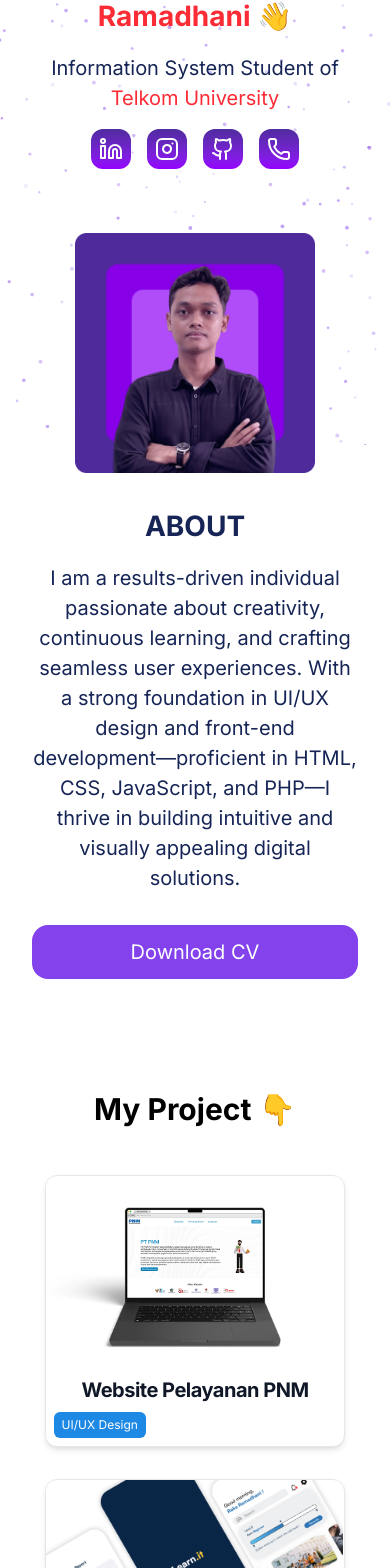
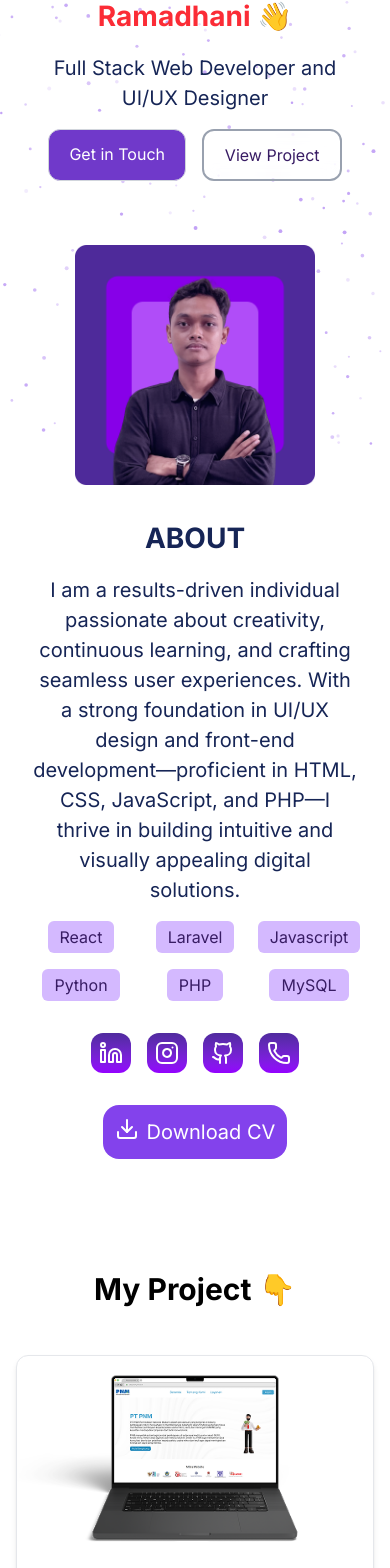
Before and after one commit to rakaramadhani/raka-ramadhani, a React (Vite) app: page / in a window 390 px wide. Shown: the part 399-1967 px from the top of the page. Built offline with nearby package versions, Linux system fonts and the light colour scheme.

Commit message:
Adding new style

```diff
--- a/src/components/About.jsx
+++ b/src/components/About.jsx
@@ -1,14 +1,47 @@
+import { DownloadIcon, Linkedin, Instagram, Github, Phone } from "lucide-react"
+
 const About = () => {
     const aboutMe = "I am a results-driven individual passionate about creativity, continuous learning, and crafting seamless user experiences. With a strong foundation in UI/UX design and front-end development—proficient in HTML, CSS, JavaScript, and PHP—I thrive in building intuitive and visually appealing digital solutions.";
     return(
-        <div className="flex-col justify-items-center space-y-8 md:space-y-0 md:flex-row md:p-8 md:flex md:gap-[64px] md:border md:rounded-2xl md:border-gray-200 md:shadow-sm md:backdrop-blur-[2px]">
-                <img src="/image/about-me.png" alt="Picture not Found" className="w-60 md:w-[360px] h-60 md:h-[360px]"/>
+        <div className="flex-col justify-items-center items-center space-y-8 md:space-y-0 md:flex-row md:p-8 md:flex md:gap-[64px] md:border md:rounded-2xl md:border-gray-200 md:shadow-sm md:backdrop-blur-[2px]">
+                <img src="/image/about-me.png" alt="Picture not Found" className="w-60 md:w-[500px] h-60 md:h-[500px]"/>
 
                 {/* Right */}
-                <div className="text-center md:text-left max-w-3xl">
+                <div className="text-center justify-items-center md:text-left max-w-3xl">
                     <h1 className="font-bold text-h2-mobile md:text-h2-desktop text-blue-950 mb-4 uppercase">About</h1>
                     <p className="text-body-mobile md:text-body-desktop text-blue-950 text-center md:text-justify">{aboutMe}</p>
-                    <button className="mt-8 text-btn-mobile md:text-btn-desktop p-[12px] bg-primary hover:bg-primary-light transition cursor-pointer text-white w-full rounded-2xl">
+                    <div className="mt-4 md:flex h-auto gap-4 grid grid-cols-3 content-around justify-items-center">
+                        <p className="px-3 py-1 rounded-md bg-primary-extra-light text-primary-dark  w-fit ">React</p>
+                        <p className="px-3 py-1 rounded-md bg-primary-extra-light text-primary-dark  w-fit ">Laravel</p>
+                        <p className="px-3 py-1 rounded-md bg-primary-extra-light text-primary-dark  w-fit ">Javascript</p>
+                        <p className="px-3 py-1 rounded-md bg-primary-extra-light text-primary-dark  w-fit ">Python</p>
+                        <p className="px-3 py-1 rounded-md bg-primary-extra-light text-primary-dark  w-fit ">PHP</p>
+                        <p className="px-3 py-1 rounded-md bg-primary-extra-light text-primary-dark  w-fit ">MySQL</p>
+                    </div>
+                    <div className="space-x-4 mt-8">
+                        <button className="bg-gradient-to-b from-[#502B9E] to-[#9400FF] rounded-xl p-2 hover:scale-105 transition ease-in">
+                            <a href="https://www.linkedin.com/in/raka-ramadhani-256106221/" >
+                                <Linkedin size={24} color="#ffffff" strokeWidth={2} absoluteStrokeWidth />
+                            </a>
+                        </button>
+                        <button className="bg-gradient-to-b from-[#502B9E] to-[#9400FF] rounded-xl p-2 hover:scale-105 transition ease-in ">
+                            <a href="" >
+                                <Instagram size={24} color="#ffffff" strokeWidth={2} absoluteStrokeWidth />
+                            </a>
+                        </button>
+                        <button className="bg-gradient-to-b from-[#502B9E] to-[#9400FF] rounded-xl p-2 hover:scale-105 transition ease-in ">
+                            <a href="https://github.com/rakaramadhani" >
+                                <Github size={24} color="#ffffff" strokeWidth={2} absoluteStrokeWidth />
+                            </a>
+                        </button>
+                        <button className="bg-gradient-to-b from-[#502B9E] to-[#9400FF] rounded-xl p-2 hover:scale-105 transition ease-in">
+                            <a href="https://wa.me/+6281353252938" >
+                                <Phone size={24} color="#ffffff" strokeWidth={2} absoluteStrokeWidth />
+                            </a>
+                        </button>
+                    </div>
+                    <button className="flex space-x-2 mt-8 text-btn-mobile md:text-btn-desktop p-[12px] content-center md:justify-center bg-primary hover:bg-primary-light transition cursor-pointer text-white w-fit md:w-full rounded-2xl">
+                        <DownloadIcon size={24}/>
                         <a href="">
                             Download CV
                         </a>
--- a/src/components/Experience.jsx
+++ b/src/components/Experience.jsx
@@ -16,33 +16,35 @@ const categoryColors = {
 
 const Experience = (props) => {
     return (
-        <div className="w-auto h-auto md:w-auto md:h-auto bg-white border rounded-2xl shadow-md border-gray-200 transition duration-300 ease-in-out">
+        <div className="w-full flex flex-col md:flex-row bg-white border rounded-2xl items-center shadow-md border-gray-200 transition duration-300 ease-in-out p-3">
+            {/* Left Side (Image) */}
             <img
-                        className="rounded-t-lg h-cover w-full object-cover"
+                className="rounded-xl w-full md:w-72 h-40 md:h-56 object-cover"
                 src={props.image}
-                        alt="Picture not Found"
+                alt="Company"
             />
-            <div className="p-5 flex justify-between items-end">
-                {/* Left Side (Job & Company) */}
-                <div className="text-left text-[14px]">
-                    <h1 className="mb-1  font-bold tracking-tight text-gray-900">
-                        {props.job}
-                    </h1>
-                    <h2 className="text-neutral-600">at {props.company}</h2>
+
+            {/* Right Side (Details) */}
+            <div className="mt-4 md:m-8 w-full">
+                <div className="flex flex-col md:flex-row justify-between md:items-center">
+                    <div className="text-left">
+                        <p className="text-sm md:text-base text-primary font-semibold">{props.job}</p>
+                        <h1 className="font-bold text-lg md:text-xl text-gray-900">{props.company}</h1>
                     </div>
-
-                {/* Right Side (Date & Category) */}
-                <div className="text-right flex flex-col items-end space-y-1">
-                    <p className="text-[12px] text-gray-700">
+                    <div className='flex-col md:justify-items-end space-y-2'>
+                        <p className="text-xs md:text-sm text-gray-700 mt-2 md:mt-0 text-left md:text-right">
                             {props.from.toLocaleDateString("en-US", { month: "long", year: "numeric" })} -{" "}
                             {props.to.toLocaleDateString("en-US", { month: "long", year: "numeric" })}
                         </p>
-                    <p className={`py-1 px-3 text-white text-[12px] rounded-xl ${categoryColors[props.category]}`}>
+                        <p className={`px-2 py-1 w-fit rounded-2xl text-[12px] ${categoryColors[props.category]} text-white`}>
                             {categories[props.category]}
                         </p>
                     </div>
                 </div>
+                <p className="mt-3 text-sm md:text-base text-gray-600 text-justify">{props.desc}</p>
             </div>
+        </div>
+
     )
 }
 
--- a/src/components/Landing.jsx
+++ b/src/components/Landing.jsx
@@ -5,32 +5,17 @@ const Landing = () => {
         <>
             <div className="text-center md:text-left space-y-4">
                 <h1 className="font-bold text-h2-mobile md:text-h2-desktop text-blue-950">Hello, I'm <span className="text-red-500">Raka Ramadhani</span> 👋</h1>
-                                <h1 className="text-body-mobile md:text-body-desktop text-blue-950">Information System Student of <span className="text-red-500">Telkom University</span></h1>
-                                <div className="space-x-4">
-                                    <button className="bg-gradient-to-b from-[#502B9E] to-[#9400FF] rounded-xl p-2 hover:scale-105 transition ease-in">
-                                        <a href="https://www.linkedin.com/in/raka-ramadhani-256106221/" >
-                                            <Linkedin size={24} color="#ffffff" strokeWidth={2} absoluteStrokeWidth />
+                <h1 className="text-body-mobile md:text-body-desktop text-blue-950">Full Stack Web Developer and UI/UX Designer</h1>
+                <div className="text-white flex gap-4">
+                    <a id="touch" href="" className="p-3 rounded-xl border text-center border-gray-300 bg-primary-light hover:bg-primary ease-in-out w-full cursor-pointer">
+                        Get in Touch
                     </a>
-                                    </button>
-                                    <button className="bg-gradient-to-b from-[#502B9E] to-[#9400FF] rounded-xl p-2 hover:scale-105 transition ease-in ">
-                                        <a href="" >
-                                            <Instagram size={24} color="#ffffff" strokeWidth={2} absoluteStrokeWidth />
+                    <a id="touch" href="" className="text-primary-dark p-3 rounded-xl backdrop-blur-sm border-2 text-center border-gray-400  hover:border-primary ease-in-out w-full cursor-pointer">
+                        View Project
                     </a>
-                                    </button>
-                                    <button className="bg-gradient-to-b from-[#502B9E] to-[#9400FF] rounded-xl p-2 hover:scale-105 transition ease-in ">
-                                        <a href="https://github.com/rakaramadhani" >
-                                            <Github size={24} color="#ffffff" strokeWidth={2} absoluteStrokeWidth />
-                                        </a>
-                                    </button>
-                                    <button className="bg-gradient-to-b from-[#502B9E] to-[#9400FF] rounded-xl p-2 hover:scale-105 transition ease-in">
-                                        <a href="https://wa.me/+6281353252938" >
-                                            <Phone size={24} color="#ffffff" strokeWidth={2} absoluteStrokeWidth />
-                                        </a>
-                                    </button>
-                                </div>
                 </div>
 
-
+            </div>
             {/* Right */}
             <img src="/image/profile-pict.png" alt="Picture not Found" className="w-64 md:w-[440px] h-64 md:h-[440px] rounded-full"/>
         </>
--- a/src/components/NavigationBar.jsx
+++ b/src/components/NavigationBar.jsx
@@ -4,9 +4,10 @@ import { Menu, X } from "lucide-react";
 
 const Menus = [
     {path: "home", name:"Home"},
-    {path: "about", name:"About Me"},
+    {path: "about", name:"About"},
     {path: "project", name:"Project"},
     {path: "experience", name:"Experience"},
+    // {path: "certificate", name:"Certificate"},
     {path: "contact", name:"Contact"},
 
 ];
--- a/src/components/ProjectCard.jsx
+++ b/src/components/ProjectCard.jsx
@@ -1,4 +1,5 @@
 import PropTypes from 'prop-types';
+import { LucideGithub } from 'lucide-react';
 
 const categories = {
     uiux: 'UI/UX Design',
@@ -7,9 +8,9 @@ const categories = {
 }
 
 const categoryColors = {
-    uiux: 'bg-label-blue',
-    webapp: 'bg-label-orange',
-    none: 'bg-label-coral',
+    uiux: 'text-label-blue',
+    webapp: 'text-label-orange',
+    none: 'text-label-coral',
 };
 
 ProjectCard.propTypes = {
@@ -30,17 +31,25 @@ function ProjectCard(props) {
     return (
         <div className="w-auto h-auto md:w-auto md:h-auto border rounded-xl bg-light shadow-md border-gray-200">
                 <img
-                    className="rounded-t-2xl h-48 w-auto object-cover"
+                    className="rounded-t-2xl h-48 w-full object-cover"
                     src={props.image}
                     alt="Picture not Found"
                 />
-                <div className="p-2 space-y-12 md:space-y-16">
-                    <h5 className="mb-2 text-xl font-bold tracking-tight text-gray-900">
-                        {props.project}
-                    </h5>
-                    <p className={`size-max py-1 text-white text-[12px] p-2 rounded-md ${categoryColors[props.category]}`}>
+                <div className=" text-left md:space-y-4 p-4 space-y-2">
+                    <p className={`font-semibold text-caption-mobile md:text-caption-desktop ${categoryColors[props.category]}`}>
                         {categories[props.category]}
                     </p>
+                    <p className="text-xl font-bold text-gray-900">
+                        {props.project}
+                    </p>
+                    <p className='text-caption-mobile md:text-caption-desktop text-gray-600 text-justify'>
+                        {props.desc}
+                    </p>
+
+                    <a href={props.link} className='mt-6 text-primary flex gap-2 underline cursor-pointer'>
+                        <LucideGithub/>
+                        View on Github
+                    </a>
                 </div>
             </div>
     );
--- a/src/components/ReachMe.jsx
+++ b/src/components/ReachMe.jsx
@@ -1,13 +1,84 @@
+import { useForm } from "react-hook-form";
+import {z} from "zod";
+import { zodResolver} from "@hookform/resolvers/zod";
+import { LocateIcon, Mail } from "lucide-react";
+
+const contactSchema = z.object({
+    name: z.string(),
+    email: z.string().email({message: "- Alert: Your email is invalid"}),
+    text: z.string(),
+})
+
+
 const ReachMe = () => {
+    const Form = useForm({
+            resolver: zodResolver(contactSchema),
+            mode: "onChange"
+        });
+        const setHandleSubmit = () => {
+            alert ("Successfull")
+        }
     return(
-        <div className="space-y-8 p-[16px] rounded-xl border border-gray-300 shadow-xs backdrop-blur-[2px]">
-            <h1 className="font-normal text-left shadow-xs">Feel free to message me about web, tech, or anything else. 👇</h1>
-            <button className="cursor-pointer p-[12px] bg-primary text-light rounded-xl w-full">
-                <a href="">
-                    Reach Me
-                </a>
-            </button>
-        </div>
+        <div className="flex flex-col md:grid md:grid-cols-2 gap-8 p-6 md:p-8 rounded-xl border border-gray-300 shadow-md backdrop-blur-sm">
+  {/* Contact Info */}
+  <div className="space-y-4">
+    <h1 className="font-semibold text-left text-xl">Get in Touch 👇</h1>
+    <p className="text-gray-700">
+      I'm always open to new opportunities and interesting projects. Let's discuss how we can work together!
+    </p>
+
+    {/* Email */}
+    <a className="flex items-center gap-2 text-blue-600 hover:underline" href="mailto:rakaramadhani2001@gmail.com">
+      <Mail strokeWidth={2} />
+      rakaramadhani2001@gmail.com
+    </a>
+
+    {/* Location */}
+    <a className="flex items-center gap-2 text-blue-600 hover:underline" href="#">
+      <LocateIcon strokeWidth={2} />
+      Bandung, West Java, Indonesia
+    </a>
+  </div>
+
+  {/* Contact Form */}
+  <form onSubmit={Form.handleSubmit(setHandleSubmit)} className="flex flex-col gap-4 border rounded-2xl p-6 md:p-8 border-gray-200 bg-light shadow-sm">
+    {/* Name */}
+    <div className="flex flex-col gap-2">
+      <input
+        type="text"
+        {...Form.register("name")}
+        placeholder="Your Name"
+        className="p-3 w-full border border-gray-400 rounded-xl focus:ring-2 focus:ring-blue-500"
+      />
+    </div>
+
+    {/* Email */}
+    <div className="flex flex-col gap-2">
+      <input
+        type="email"
+        {...Form.register("email")}
+        placeholder="Your Email"
+        className="p-3 w-full border border-gray-400 rounded-xl focus:ring-2 focus:ring-blue-500"
+      />
+      <span className="text-red-500 text-sm">{Form.formState.errors.email?.message}</span>
+    </div>
+
+    {/* Message */}
+    <div className="flex flex-col gap-2">
+      <textarea
+        {...Form.register("text")}
+        placeholder="Your Message"
+        className="p-3 w-full h-32 md:h-48 border border-gray-400 rounded-xl focus:ring-2 focus:ring-blue-500"
+      />
+    </div>
+
+    {/* Submit Button */}
+    <button type="submit" className="w-full bg-blue-700 text-white py-3 rounded-xl hover:bg-blue-500 transition">
+      Submit
+    </button>
+  </form>
+</div>
+
     )
 }
 
--- a/src/pages/Home.jsx
+++ b/src/pages/Home.jsx
@@ -19,24 +19,24 @@ const HomePage = () => {
     return (
         <div className="relative w-full h-screen">
             <ParticlesBackground/>
-            <div className="flex flex-col gap-16 mt-16 md:mt-8 mx-auto md:mx-[128px] relative">
+            <div className="flex flex-col gap-16 mt-16 md:mt-8 mx-auto md:mx-[96px] relative">
                 {/* Navbar */}
                 <NavigationBar />
 
                 {/* Home */}
-                <section id="home" className="mx-8 flex flex-col-reverse md:flex-row items-center justify-center gap-8 md:gap-[216px] px-4 md:px-12 h-auto md:h-[720px]">
+                <section id="home" className="mx-8 flex flex-col-reverse md:flex-row items-center justify-center gap-8 md:gap-[216px] px-4 md:mt-32 md:px-12 h-auto md:h-full">
                     <Landing />
                 </section>
 
                 {/* About */}
-                <section id="about" className="mx-4 flex flex-col md:flex-row items-center justify-center gap-8 md:gap-24 px-4 md:px-12">
+                <section id="about" className="mx-4 flex flex-col md:flex-row items-center md:h-[760px] justify-center gap-8 md:gap-24 px-4 md:px-12">
                     <About />
                 </section>
 
                 {/* Project */}
                 <section id="project" className="flex flex-col items-center justify-center text-center px-4 md:px-12">
                     <h1 className="font-bold text-3xl md:text-4xl my-12">My Project 👇</h1>
-                    <div className="grid grid-cols-1 sm:grid-cols-2 lg:grid-cols-4 gap-8">
+                    <div className="grid grid-cols-1 md:grid-cols-3 gap-8 ">
                         {Projects.map((project) => (
                             <ProjectCard key={project.key} {...project} />
                         ))}
@@ -46,7 +46,7 @@ const HomePage = () => {
                 {/* Experience */}
                 <section id="experience" className="flex flex-col items-center justify-center text-center px-4 md:px-12">
                     <h1 className="font-bold text-3xl md:text-4xl my-12">My Experience 👇</h1>
-                    <div className="grid grid-cols-1 sm:grid-cols-2 lg:grid-cols-3 gap-8">
+                    <div className="grid grid-cols-1 md:grid-cols-1 gap-8">
                         {Experiences.map((experience) => (
                             <Experience key={experience.key} {...experience} />
                         ))}
@@ -55,7 +55,7 @@ const HomePage = () => {
 
                 {/* Contact Form */}
                 <section id="contact" className="flex flex-col items-center md:items-start justify-center text-center md:text-left px-4 md:px-12">
-                    <h1 className="font-bold text-3xl md:text-4xl my-12">Contact Me 👇</h1>
+                    <h1 className="font-bold text-3xl md:text-4xl my-12">Let's Connect </h1>
                     {/* <ContactMe /> */}
                     <ReachMe/>
                 </section>
--- a/src/style.css
+++ b/src/style.css
@@ -7,6 +7,7 @@
 
     /* Primary Color */
     --color-primary: #8342EC;
+    --color-primary-extra-light: #d4b9ff;
     --color-primary-light: #7039CA;
     --color-primary-dark: #381C64;
 
```
Lines whose indentation alone changed are shown as unchanged.
